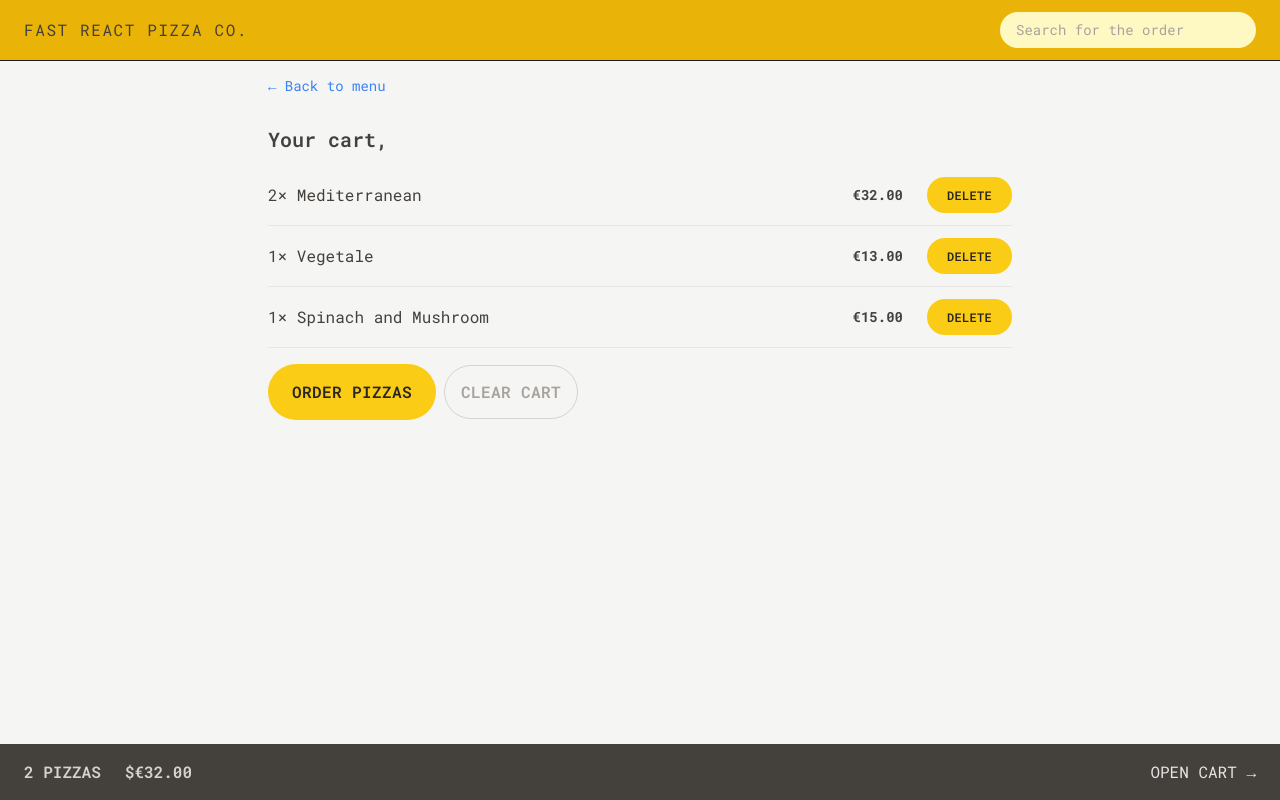
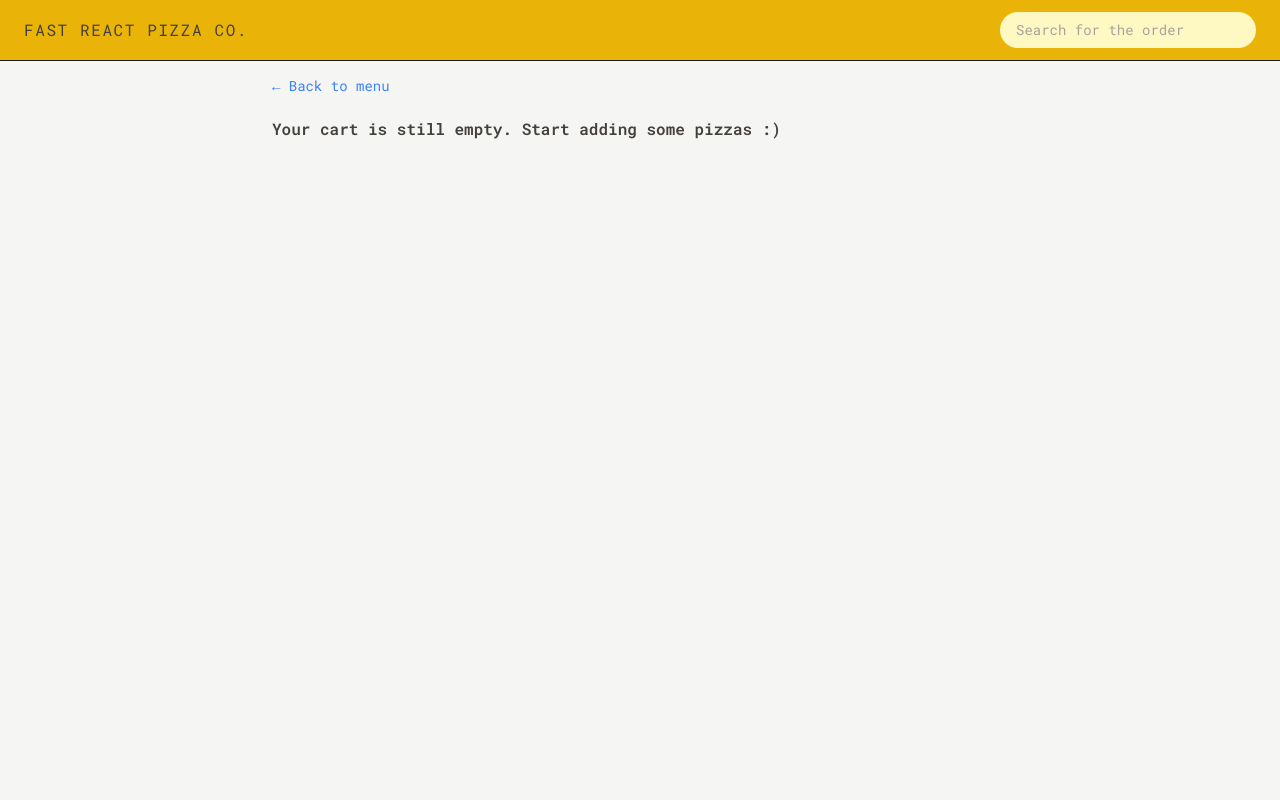
Before and after one commit to Heechem/pizza-fast, a React (Vite) app: page /cart in a window 1280 px wide. Built offline with nearby package versions, Linux system fonts and the light colour scheme.

Commit message:
Add Cart selector and actions

```diff
--- a/src/features/cart/Cart.jsx
+++ b/src/features/cart/Cart.jsx
@@ -1,35 +1,17 @@
 import LinkButton from "../../ui/LinkButton";
 import Button from "../../ui/Button";
 import CartItem from "./CartItem";
-import { useSelector } from "react-redux";
-
-const fakeCart = [
-  {
-    pizzaId: 12,
-    name: "Mediterranean",
-    quantity: 2,
-    unitPrice: 16,
-    totalPrice: 32,
-  },
-  {
-    pizzaId: 6,
-    name: "Vegetale",
-    quantity: 1,
-    unitPrice: 13,
-    totalPrice: 13,
-  },
-  {
-    pizzaId: 11,
-    name: "Spinach and Mushroom",
-    quantity: 1,
-    unitPrice: 15,
-    totalPrice: 15,
-  },
-];
+import { useDispatch, useSelector } from "react-redux";
+import { clearCart, getCart } from "./cartSlice";
+import EmptyCart from "./EmptyCart";
 
 function Cart() {
   const username = useSelector((state) => state.user.username);
-  const cart = fakeCart;
+
+  const cart = useSelector(getCart);
+  const dispatch = useDispatch();
+
+  if (!cart.length) return <EmptyCart />;
 
   return (
     <div className="px-3 py-3">
@@ -48,7 +30,9 @@
           Order pizzas
         </Button>
 
-        <Button type="secondary">clear cart</Button>
+        <Button type="secondary" onClick={() => dispatch(clearCart())}>
+          clear cart
+        </Button>
       </div>
     </div>
   );
--- a/src/features/cart/CartOverview.jsx
+++ b/src/features/cart/CartOverview.jsx
@@ -6,6 +6,8 @@
 function CartOverview() {
   const totalCartQuantity = useSelector(getTotalCartNumber);
   const totalCartPrice = useSelector(getTotalCartPrice);
+
+  if (!totalCartQuantity) return null;
   return (
     <div className="flex items-center justify-between bg-stone-700 px-4 py-4 text-sm uppercase text-stone-200 sm:px-6 md:text-base">
       <p className=" space-x-4 font-semibold text-stone-300 sm:space-x-6">
--- a/src/features/cart/EmptyCart.jsx
+++ b/src/features/cart/EmptyCart.jsx
@@ -1,11 +1,14 @@
-import { Link } from 'react-router-dom';
+import { Link } from "react-router-dom";
+import LinkButton from "../../ui/LinkButton";
 
 function EmptyCart() {
   return (
-    <div>
-      <Link to="/menu">&larr; Back to menu</Link>
+    <div className="space-y-5 px-4 py-3">
+      <LinkButton to="/menu">&larr; Back to menu</LinkButton>
 
-      <p>Your cart is still empty. Start adding some pizzas :)</p>
+      <p className="font-semibold">
+        Your cart is still empty. Start adding some pizzas :)
+      </p>
     </div>
   );
 }
--- a/src/features/cart/cartSlice.js
+++ b/src/features/cart/cartSlice.js
@@ -1,16 +1,7 @@
 import { createSlice } from "@reduxjs/toolkit";
 
 const initialState = {
-  //   cart: [],
-  cart: [
-    {
-      pizzaId: 12,
-      name: "Royale",
-      quantity: 2,
-      unitPrice: 16,
-      totalPrice: 32,
-    },
-  ],
+  cart: [],
 };
 
 const cartSlice = createSlice({
@@ -51,6 +42,8 @@
 
 export default cartSlice.reducer;
 
+export const getCart = (state) => state.cart.cart;
+
 export const getTotalCartNumber = (state) =>
   state.cart.cart.reduce((sum, cur) => sum + cur.quantity, 0);
 
```
